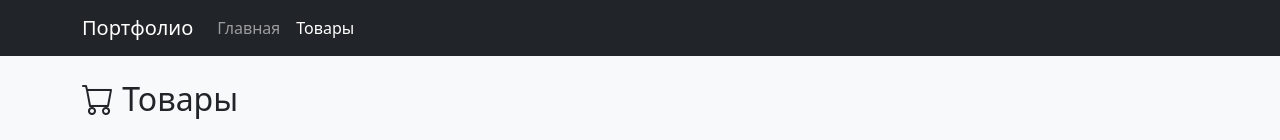
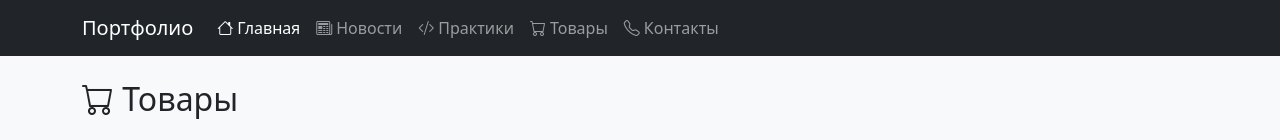
Before and after one commit to saha9012/frontend-and-backend-practice, a plain HTML site: page pages/goods.html in a window 1280 px wide. Shown: the top 140 px of the page. Drawn offline with nearby package versions, Linux system fonts and the light colour scheme.

Commit message:
12 конец

```diff
--- a/pages/goods.html
+++ b/pages/goods.html
@@ -21,8 +21,11 @@
 
    <div class="collapse navbar-collapse" id="nav">
      <ul class="navbar-nav">
-       <li class="nav-item"><a class="nav-link" href="index.html">Главная</a></li>
-       <li class="nav-item"><a class="nav-link active" href="goods.html">Товары</a></li>
+       <li class="nav-item"><a class="nav-link active" href="index.html"><i class="bi bi-house me-1"></i>Главная</a></li>
+       <li class="nav-item"><a class="nav-link" href="pages/news.html"><i class="bi bi-newspaper me-1"></i>Новости</a></li>
+       <li class="nav-item"><a class="nav-link" href="pages/practices.html"><i class="bi bi-code-slash me-1"></i>Практики</a></li>
+       <li class="nav-item"><a class="nav-link" href="pages/goods.html"><i class="bi bi-cart me-1"></i>Товары</a></li>
+       <li class="nav-item"><a class="nav-link" href="pages/contacts.html"><i class="bi bi-telephone me-1"></i>Контакты</a></li>
      </ul>
    </div>
  </div>
```
Also changed, not shown: index.html (+1 -1 lines).
